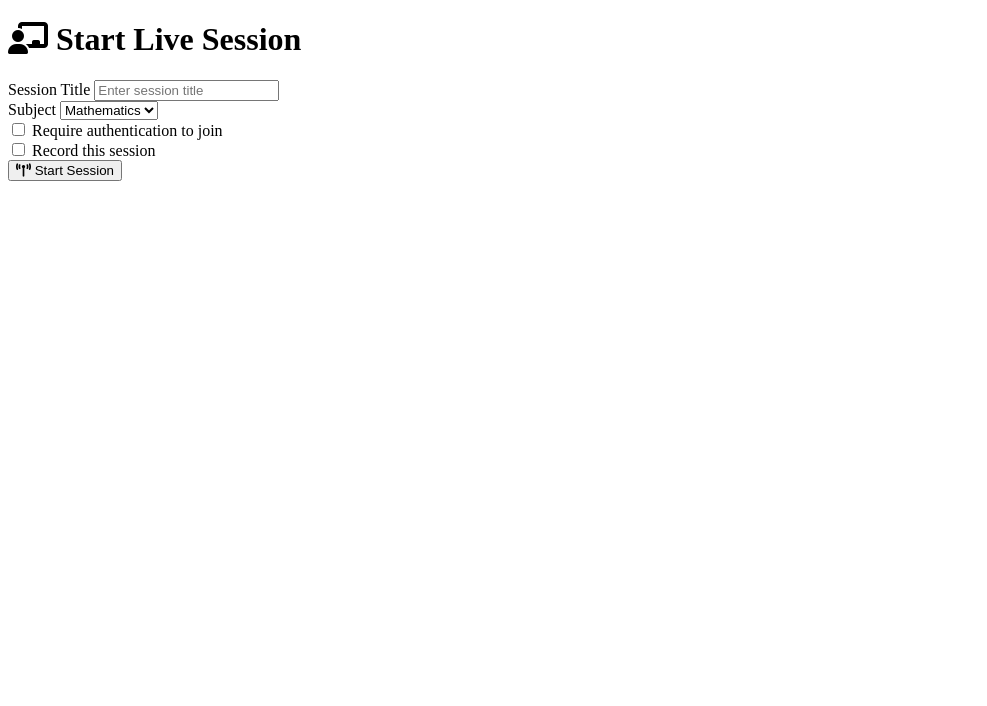
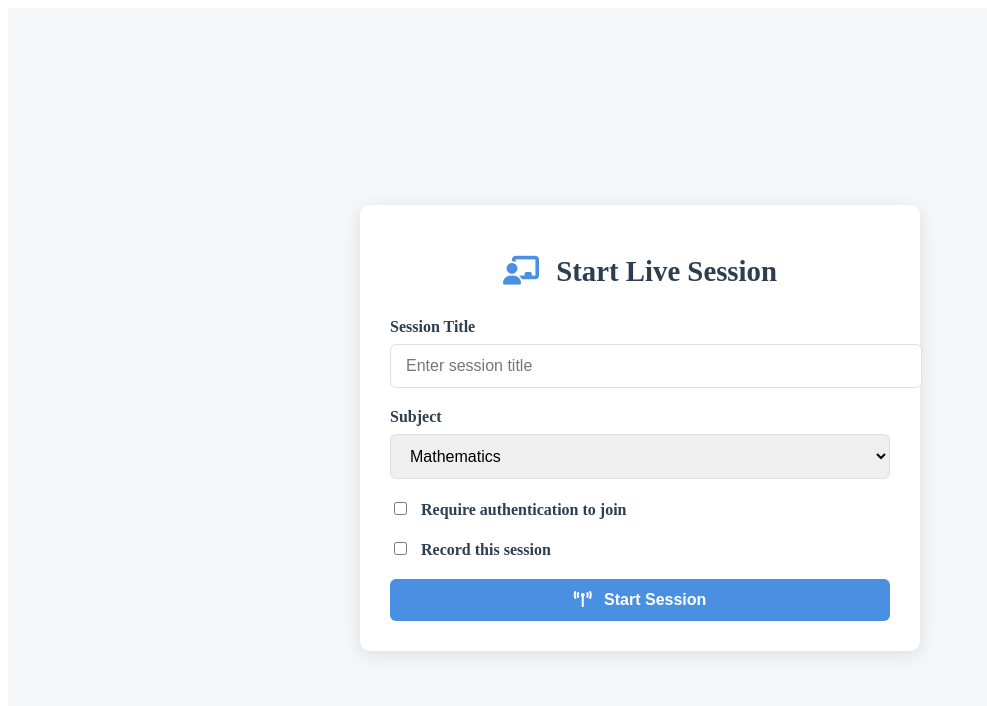
Before and after one commit to A7mdmohamed04/EduPear-Rooms, a plain HTML site: page start-live.html in a window 1280 px wide. Shown: the whole page, without its empty margins (0-987 px from the left). Drawn offline with Linux system fonts and the light colour scheme.

Commit message:
Add files via upload

```diff
--- a/style/start-live.css
+++ b/style/start-live.css
@@ -0,0 +1,82 @@
+.start-live-container {
+    display: flex;
+    justify-content: center;
+    align-items: center;
+    min-height: 100vh;
+    background-color: #f5f7fa;
+    padding: 20px;
+}
+
+.start-live-card {
+    background: white;
+    border-radius: 10px;
+    box-shadow: 0 4px 20px rgba(0, 0, 0, 0.1);
+    padding: 30px;
+    width: 100%;
+    max-width: 500px;
+}
+
+.start-live-card h1 {
+    color: #2c3e50;
+    text-align: center;
+    margin-bottom: 30px;
+    font-size: 1.8rem;
+}
+
+.start-live-card h1 i {
+    margin-right: 10px;
+    color: #4a90e2;
+}
+
+.form-group {
+    margin-bottom: 20px;
+}
+
+.form-group label {
+    display: block;
+    margin-bottom: 8px;
+    font-weight: 600;
+    color: #2c3e50;
+}
+
+.form-group input,
+.form-group select {
+    width: 100%;
+    padding: 12px 15px;
+    border: 1px solid #e0e0e0;
+    border-radius: 6px;
+    font-size: 1rem;
+    transition: border-color 0.3s;
+}
+
+.form-group input:focus,
+.form-group select:focus {
+    outline: none;
+    border-color: #4a90e2;
+}
+
+.form-group input[type="checkbox"] {
+    width: auto;
+    margin-right: 10px;
+}
+
+.primary-btn {
+    background-color: #4a90e2;
+    color: white;
+    border: none;
+    padding: 12px 20px;
+    border-radius: 6px;
+    font-size: 1rem;
+    font-weight: 600;
+    cursor: pointer;
+    width: 100%;
+    transition: background-color 0.3s;
+}
+
+.primary-btn:hover {
+    background-color: #3a7bd5;
+}
+
+.primary-btn i {
+    margin-right: 8px;
+}
```
Also changed, not shown: style/main.css (+9 -0 lines).
